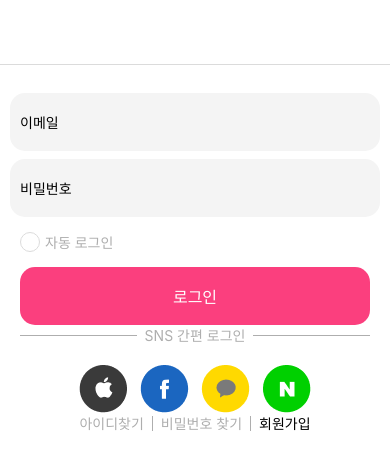
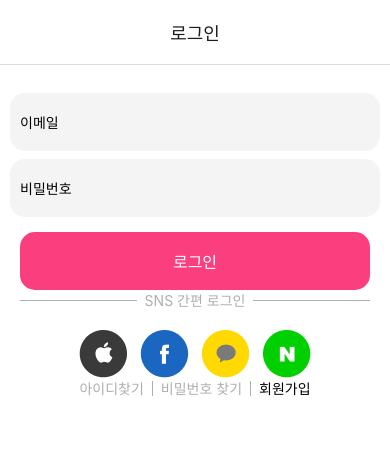
Before and after one commit to dnrgus1127/animores-client, a React Native app: screen /Login in a window 390 px wide. Shown: the top 470 px of the page. Built offline with nearby package versions, Linux system fonts and the light colour scheme.

Commit message:
로그인 회원가입 유효성 체크(진행중)

```diff
--- /dev/null
+++ b/src/js/util.js
@@ -0,0 +1,5 @@
+import { Dimensions } from "react-native"
+
+export const { width: SCREEN_WIDTH, height: SCREEN_HEIGHT } = Dimensions.get('window')
+
+export const emailRegex = /^[\w-.]+@([\w-]+\.)+[\w-]{2,4}$/g
--- a/src/screens/auth/JoinScreen.tsx
+++ b/src/screens/auth/JoinScreen.tsx
@@ -10,11 +10,19 @@ import { Colors } from "../../statics/styles/Colors";
 
 const JoinScreen = ({ navigation }: any) => {
   const [isChecked, setChecked] = useState(false)
+  const [email, setEmail] = useState('')
+  const [password, setPassword] = useState('')
+  const [checkPassword, setCheckPassword] = useState('')
+  const [nickname, setNickname] = useState('')
+  const [secureText, setScureText] = useState(null)
+  const [touchEye, setTouchEye] = useState(true)
+  const [warningText, setWarningText] = useState('')
+
 
   return (
     <SafeAreaView style={styles.Container}>
       <ScrollView>
-        <HeaderNavigation title="회원가입" hasBackButton={true} onPressBackButton={() => navigation.goBack()} />
+        <HeaderNavigation middletitle="회원가입" hasBackButton={true} onPressBackButton={() => navigation.goBack()} />
         <View style={commonStyles.container}>
           <View style={styles.joinInputWrap}>
             <BasicInput title='이메일' placeholder='이메일을 입력해주세요' />
--- a/src/screens/auth/LoginScreen.tsx
+++ b/src/screens/auth/LoginScreen.tsx
@@ -3,17 +3,15 @@ import { View, Text, StyleSheet, Pressable, Image, ScrollView, Dimensions } from
 import { IconSnsApple, IconSnsFacebook, IconSnsKakao, IconSnsNaver } from '../../assets/icons';
 import { commonStyles } from '../../styles/commonStyles';
 import FilledInput from '../../components/FilledInput';
-import BasicCheckbox from '../../components/BasicCheckbox';
 import { SafeAreaView } from 'react-native-safe-area-context';
 import HeaderNavigation from "../../navigation/HeaderNavigation";
 import { Colors } from "../../statics/styles/Colors";
 
-
-
 const LoginScreen = ({ navigation }: any) => {
-  const [isChecked, setChecked] = useState(false)
   const [diviceHeight, setDiviceHeight] = useState(375)
-  const currentHeight = Dimensions.get("window");
+  const currentHeight = Dimensions.get("window")
+  const [email, setEmail] = useState('')
+  const [password, setPassword] = useState('')
 
   useEffect(() => {
     setDiviceHeight(currentHeight.height)
@@ -23,18 +21,13 @@ const LoginScreen = ({ navigation }: any) => {
   return (
     <SafeAreaView style={styles.Container}>
       <ScrollView>
-        <HeaderNavigation title="로그인" hasBackButton={false} />
+        <HeaderNavigation middletitle="로그인" hasBackButton={false} />
         <View style={[commonStyles.container, {height: diviceHeight}]}>
           <View style={styles.top}>
             <View style={styles.loginInputWrap}>
               <FilledInput placeholder='이메일' />
               <FilledInput placeholder='비밀번호' secureTextEntry={true} />
             </View>
-            <BasicCheckbox
-              isChecked={isChecked}
-              onValueChangeHandler={() => setChecked(!isChecked)}
-              label='자동 로그인'
-            />
             <Pressable
               onPress={() => console.log('Pressed')}
               style={styles.loginButton}
```
Also changed, not shown: 1 other file (tests, documents, lock files or other folders).
